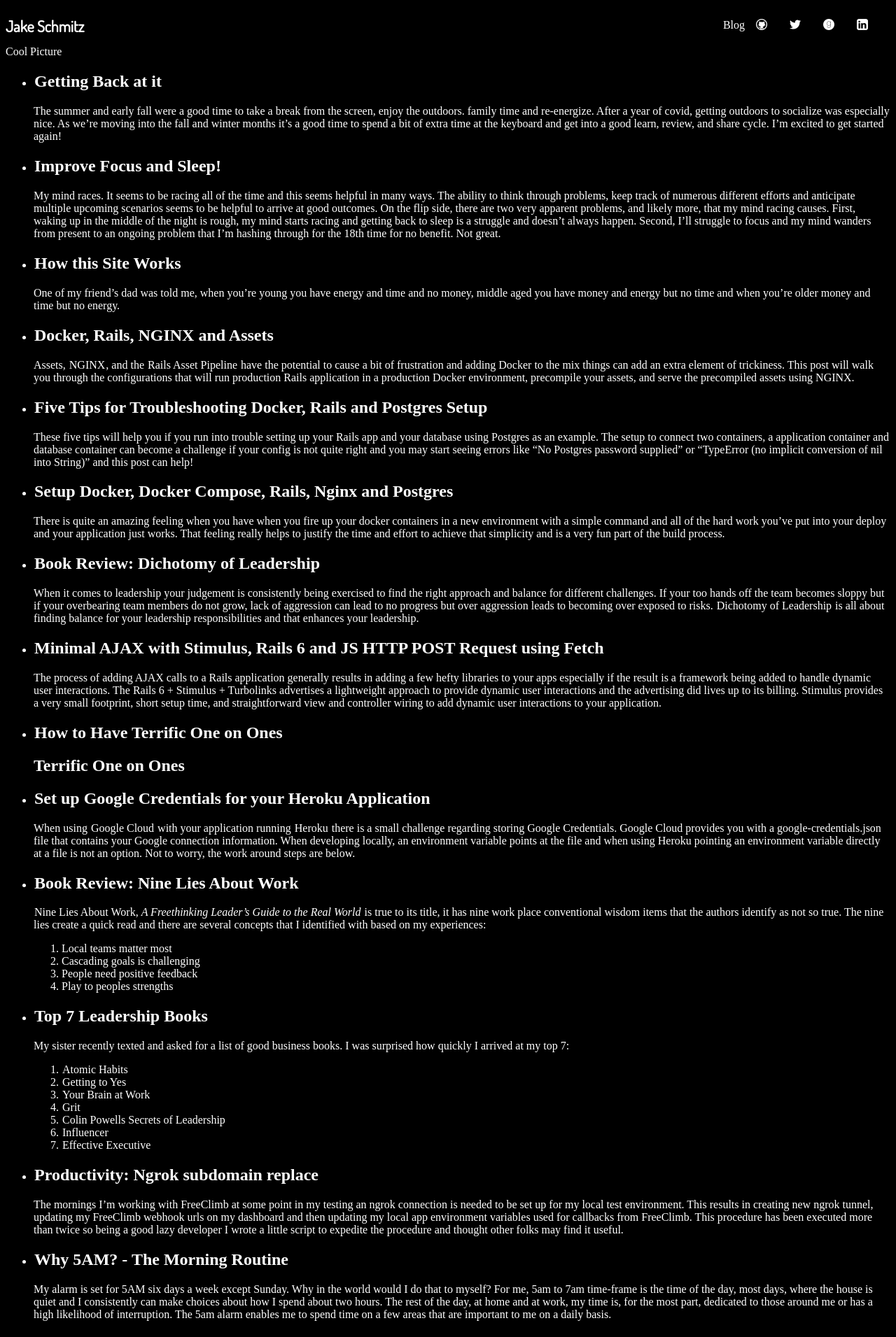
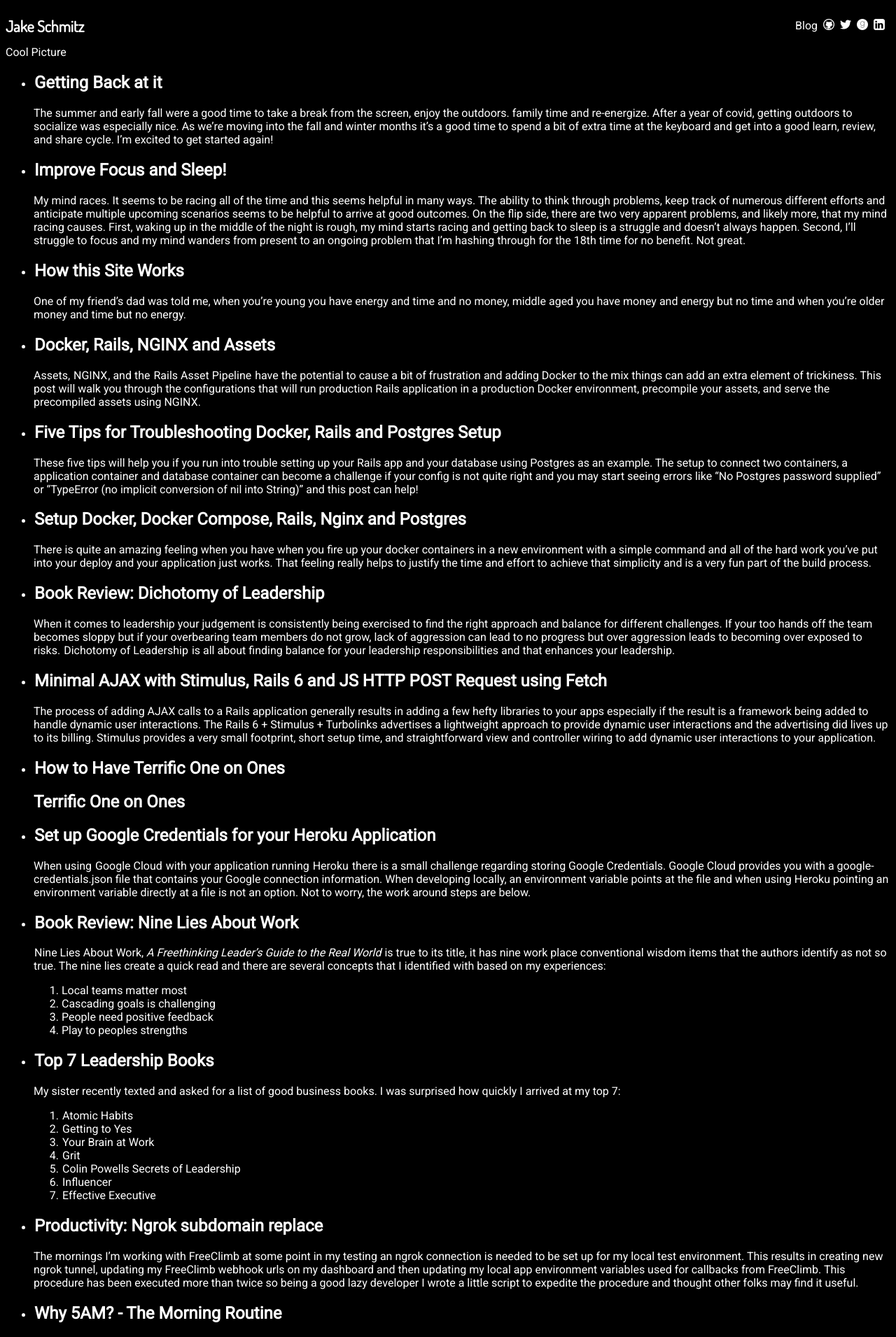
Before and after one commit to jschmitz/blog, a Jekyll site: the page built from index.html, in a window 1280 px wide. Shown: the top 1911 px of the page at 70% size. Built offline with Jekyll 4.4.1, drawn with Linux system fonts in a browser that asks for light colours.

Commit message:
Update body font and social padding

```diff
--- a/_layouts/default.html
+++ b/_layouts/default.html
@@ -4,6 +4,7 @@
     <title>Jake Schmitz</title>
     <link rel="stylesheet" href="{{ '/assets/css/main.css' | relative_url }}" />
     <link href='https://fonts.googleapis.com/css?family=Dosis' rel='stylesheet'>
+    <link href='https://fonts.googleapis.com/css?family=Roboto' rel='stylesheet'>
   </head>
   <body>
     <div class="main">
--- a/_sass/typography.scss
+++ b/_sass/typography.scss
@@ -1,4 +1,5 @@
 body {
   background-color: black;
   color: white;
+  font-family: 'Roboto';
 }
--- a/assets/css/main.scss
+++ b/assets/css/main.scss
@@ -5,6 +5,11 @@
 
 @import "typography";
 
+h1 {
+  font-family: 'Dosis';
+  font-size: 22px;
+}
+j
 h1 {
   font-family: 'Dosis';
   font-size: 22px;
@@ -27,8 +32,8 @@ h1 {
   margin-left: auto;
 }
 
-.social_icons * {
-  padding: 0px 16px 0px 0px;
+.social_icons a {
+  padding: 0px 8px 0px 0px;
 }
 
 a {
```
